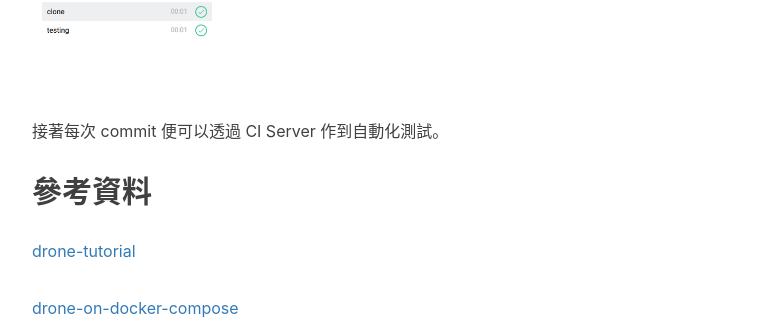
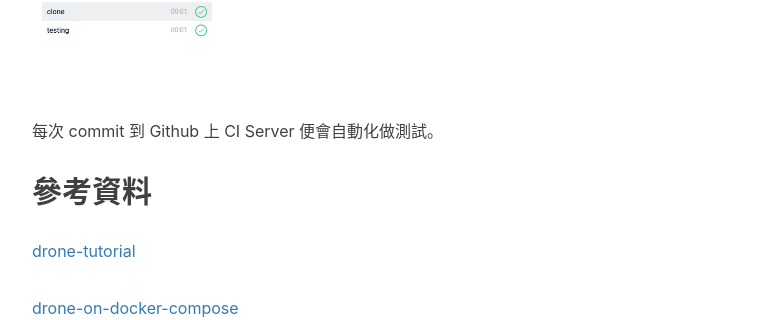
Before and after one commit to NeroCube/nerocube.github.io, a Jekyll site: the page built from _posts/2018-04-10-setting-up-a-ci-server-on-aws.md, in a window 1280 px wide and 900 px high, scrolled down 3946 px. Shown: the part 139-459 px from the top of the window, without its empty margins (233-998 px from the left). Built offline with Jekyll 4.4.1, drawn with Linux system fonts in a browser that asks for light colours; nearby versions of some CDN libraries; comment, search, counter and statistics services are not loaded.

Commit message:
update context

```diff
--- a/_posts/2018-04-10-setting-up-a-ci-server-on-aws.md
+++ b/_posts/2018-04-10-setting-up-a-ci-server-on-aws.md
@@ -116,7 +116,7 @@ $ docker-compose up
 接著就可以透過瀏覽器輸入`http://[public-ip-of-ec2-instance]:8000` ，便可以在瀏覽器上看到你的 CI 服務了。
 
 ![Testing on Drone](https://raw.githubusercontent.com/NeroCube/nerocube.github.io/master/img/in-post/2018-04-10-setting-up-a-ci-server-on-aws/Screen%20Shot%202018-04-12%20at%2010.52.56%20PM.png)
-接著每次 commit 便可以透過 CI Server 作到自動化測試。
+每次 commit 到 Github 上 CI Server 便會自動化做測試。
 
 ## 參考資料
 [drone-tutorial](https://github.com/go-training/drone-tutorial)
```
